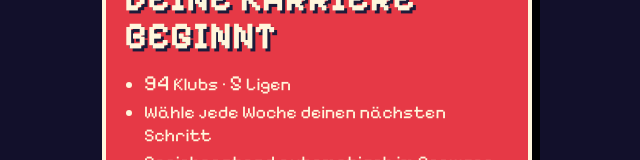
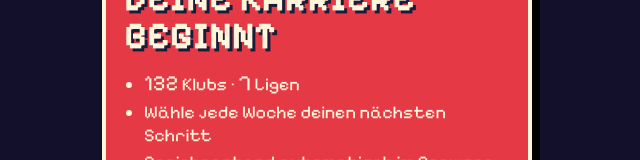
Before and after one commit to mceylan8/football-career-sim, a React (Vite) app: page / in a window 1280 px wide. Shown: the part 305-465 px from the top of the page, without its empty margins (323-963 px from the left). Built offline with nearby package versions, Linux system fonts and the light colour scheme; a web font is replaced by a local one.

Commit message:
Startbildschirm: Klub- und Ligenzahl aus den Daten

```diff
--- a/src/App.tsx
+++ b/src/App.tsx
@@ -1,4 +1,5 @@
 import { useState } from 'react';
+import clubsData from './data/clubs.json';
 import { Digits } from './components/Digits';
 import { CareerTable } from './components/CareerTable';
 import { ChoicePanel } from './components/ChoicePanel';
@@ -9,6 +10,9 @@ import { Setup } from './components/Setup';
 import { useCareerStore, type CareerSetup } from './state/careerStore';
 import { formatMoney, formatValue, marketValue } from './engine/marketValue';
 import './App.css';
+
+const CLUB_COUNT = clubsData.length;
+const LEAGUE_COUNT = new Set(clubsData.map((c) => c.league)).size;
 
 function App() {
   const player = useCareerStore((s) => s.player);
@@ -47,7 +51,7 @@ function App() {
           <h2>DEINE KARRIERE BEGINNT</h2>
           <ul>
             <li>
-              <Digits>94 Klubs · 5 Ligen</Digits>
+              <Digits>{`${CLUB_COUNT} Klubs · ${LEAGUE_COUNT} Ligen`}</Digits>
             </li>
             <li>Wähle jede Woche deinen nächsten Schritt</li>
             <li>Speicherstand automatisch im Browser</li>
```
